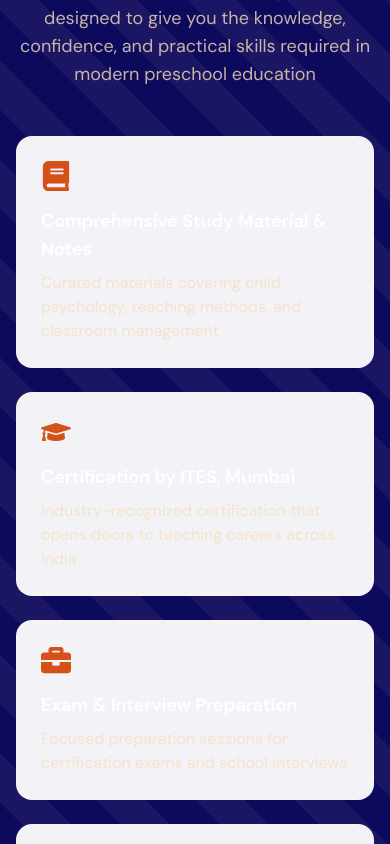
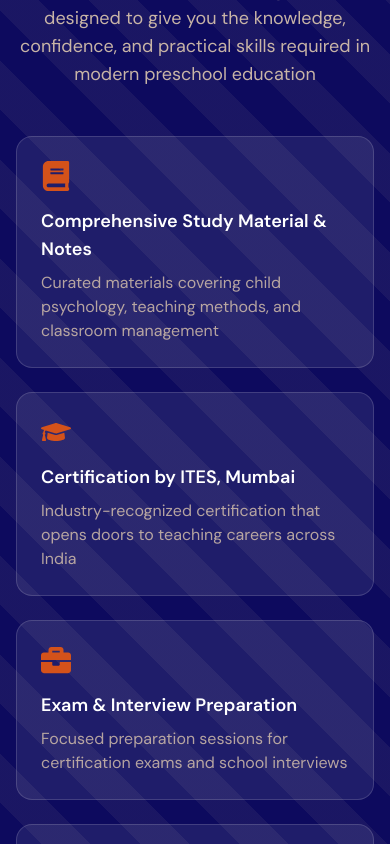
Before and after one commit to Aadityavarier/teacherstraining, a React (Vite) app: page / in a window 390 px wide. Shown: the part 3880-4724 px from the top of the page. Built offline with nearby package versions, Linux system fonts and the light colour scheme.

Commit message:
reduced mobile lagging2

```diff
--- a/src/index.css
+++ b/src/index.css
@@ -89,17 +89,17 @@
 @media (max-width: 768px) {
   /* Disable highly expensive backdrop-filters on mobile to fix scroll lag */
   .glass-card {
-    background: rgba(255, 255, 255, 0.95);
+    background: rgba(255, 255, 255, 0.08);
     backdrop-filter: none;
     -webkit-backdrop-filter: none;
-    border: 1px solid rgba(255, 255, 255, 0.3);
+    border: 1px solid rgba(255, 255, 255, 0.15);
   }
 
   .glass-card-strong {
-    background: rgba(255, 255, 255, 0.98);
+    background: rgba(255, 255, 255, 0.12);
     backdrop-filter: none;
     -webkit-backdrop-filter: none;
-    border: 1px solid rgba(255, 255, 255, 0.4);
+    border: 1px solid rgba(255, 255, 255, 0.2);
   }
 }
 
```
